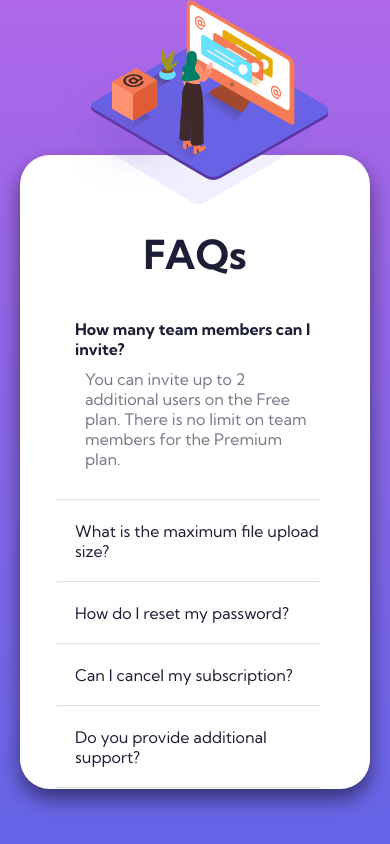
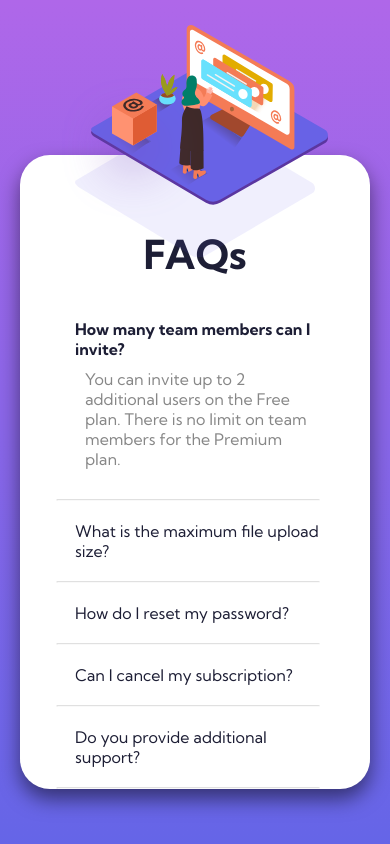
Before and after one commit to thrw-wy-blancc/faq-accordion, a plain HTML site: page index.html in a window 390 px wide. Drawn offline with Linux system fonts and the light colour scheme.

Commit message:
updated responsive layout

```diff
--- a/styles.css
+++ b/styles.css
@@ -10,13 +10,13 @@
 
 body{
     background-image: linear-gradient(to bottom, #af67e9, #6565e7);
-    color: hsl(238, 29%, 16%);
     display: flex;
     flex-direction: column;
     align-items: center;
     justify-content: center;
     min-height: 100vh;
     padding: 100px;
+    color: hsl(238, 29%, 16%);
 }
 h1{
     display: flex;
@@ -93,7 +93,7 @@ hr{
 }
 .faq-text{
     display: none;
-    color: hsl(240, 6%, 50%);
+    color: hsl(0, 0%, 53%);
 }
 .faq-toggle{
     cursor: pointer;
@@ -119,6 +119,10 @@ hr{
     transform: rotate(180deg);
 }
 
+.faq-toggle .fa-times{
+    display: none;
+}
+
 
 @media(max-width: 1200px){
     body{
@@ -142,19 +146,22 @@ hr{
         display: none;
     }
     .bg-pattern-m{
-        margin: 0;
-        display: block;
+        display: flex;
+        align-items: center;
+        justify-content: center;
         position: absolute;
-        top: 100px;
+        transform: translateY(-90%);
     }
     .woman-online{
         display: none;
     }
     .woman-online-m{
-        margin: 0;
-        display: block;
+        display: flex;
+        align-items: center;
+        justify-content: center;
         position: absolute;
-        top: 0;
+        transform: translateY(-90%);
+
     }
     .bg-box{
         display: none;
```
